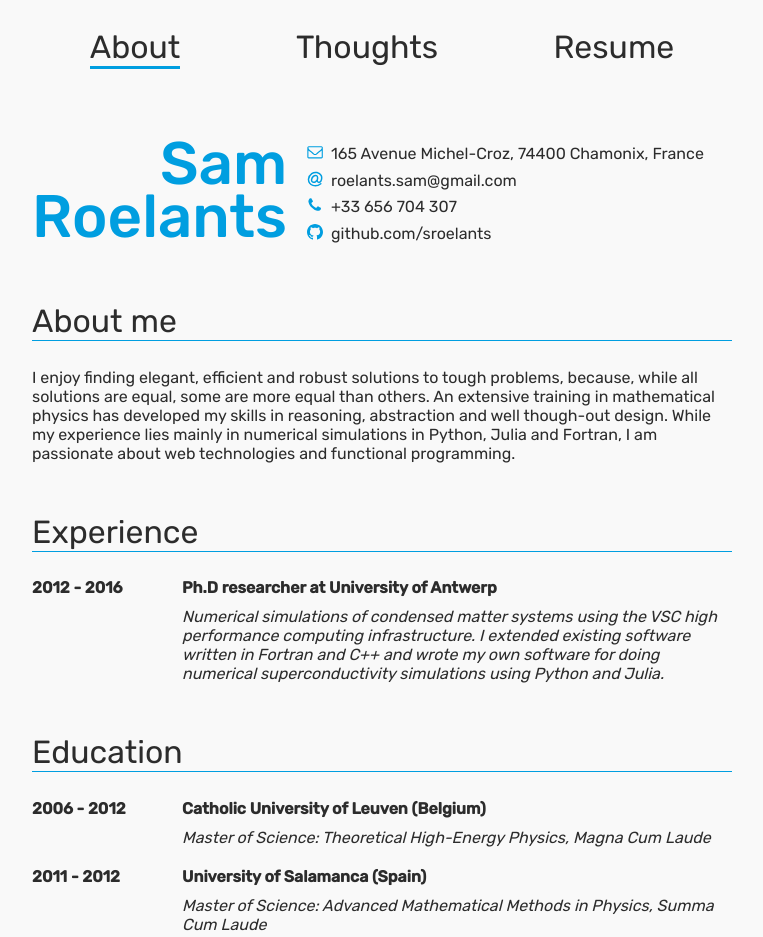
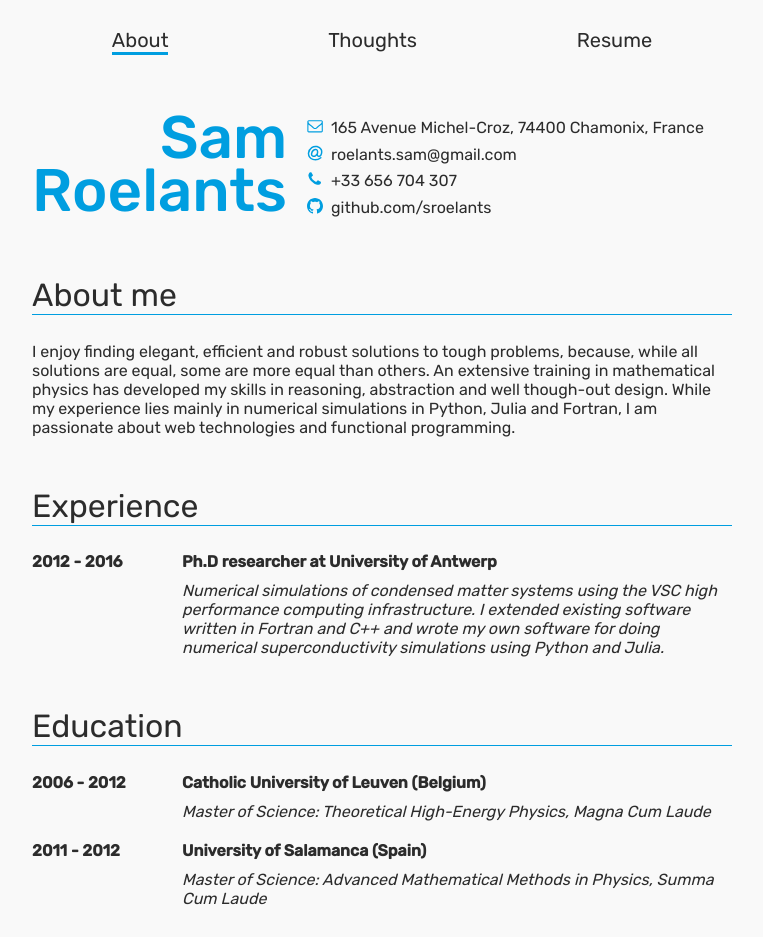
Before and after one commit to sroelants/sroelants, an Eleventy site: page src/index.njk in a window 1280 px wide. Shown: the top 937 px of the page, without its empty margins (258-1021 px from the left). Built offline with nearby package versions, Linux system fonts and the light colour scheme; Eleventy itself is replaced by a stand-in of ours; files that its build step writes are made by us from their sources.

Commit message:
Changed navbar font size

```diff
--- a/src/assets/sass/style.sass
+++ b/src/assets/sass/style.sass
@@ -12,7 +12,7 @@ body
 
 /* Navbar styling */
 nav
-  font-size: 32px
+  font-size: 20px
   font-weight: 400
   padding-bottom: 30px
   ul
```
